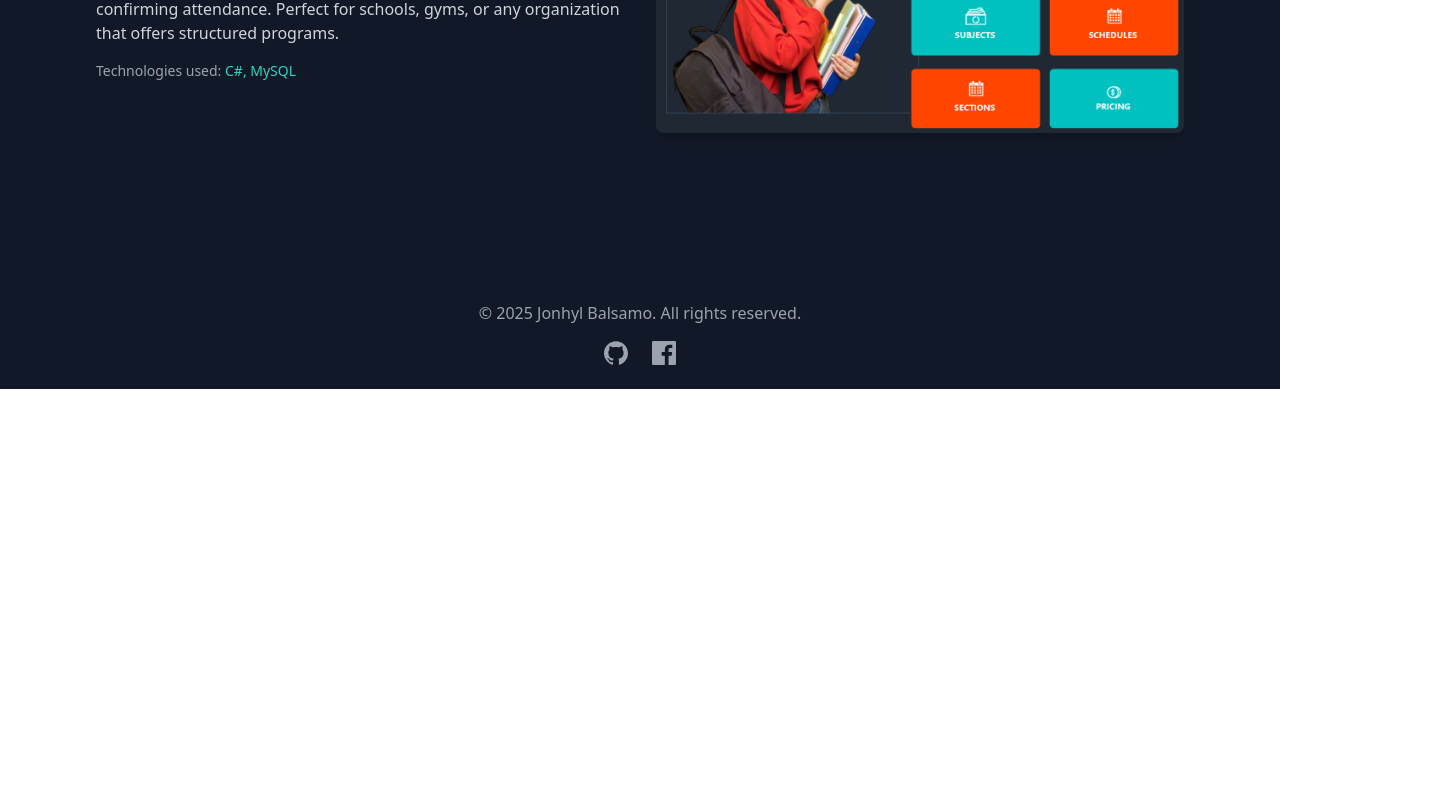
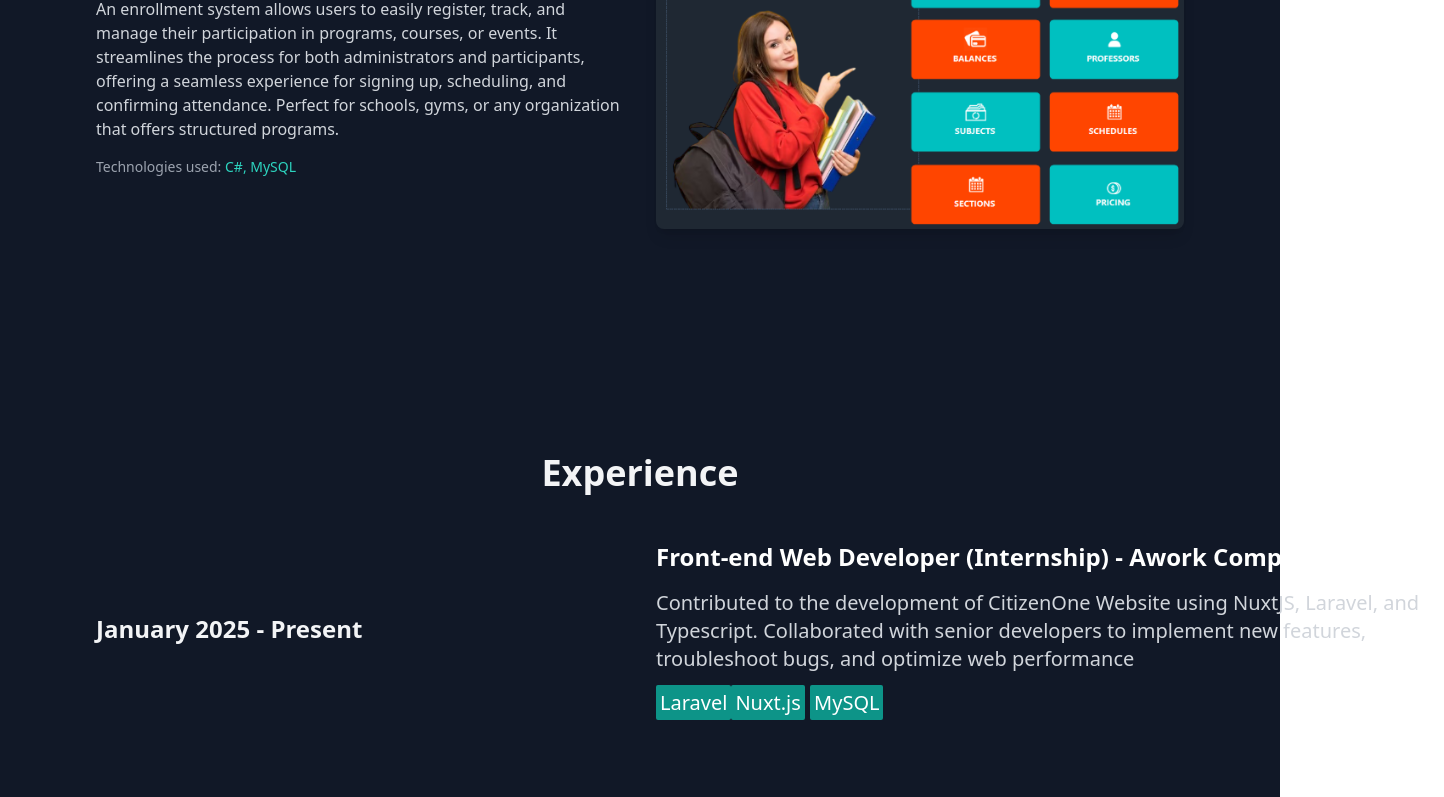
Before and after one commit to Bals04/portfolio, a Nuxt app: page / in a window 1280 px wide. Shown: the part 2000-2797 px from the top of the page, 1444 px wide, since content can reach past the window. Before the commit the page ends 2389 px from the top, so only its background shows below. Built offline with nearby package versions, Linux system fonts and the light colour scheme.

Commit message:
Added experiences

```diff
--- a/app/pages/index.vue
+++ b/app/pages/index.vue
@@ -9,7 +9,8 @@
             Hi, I'm <span class="text-gray-400">Jonhyl</span>
           </h1>
           <p class="text-lg md:text-xl text-gray-400 mb-10">
-            I specialize in building websites that are both aesthetically pleasing and functionally perfect. Elevate your business with a
+            I specialize in building websites that are both aesthetically pleasing and functionally perfect. Elevate
+            your business with a
             custom website let’s connect and discuss how we can make it happen.
           </p>
 
@@ -37,12 +38,13 @@
         <h2 class="text-4xl font-bold text-center text-gray-100 mb-12">Technologies</h2>
         <div class="grid grid-cols-2 md:grid-cols-4 gap-10">
           <div v-for="tech in techStack" :key="tech.name"
-            class="flex flex-col items-center space-y-4 transition-transform duration-300 ease-in-out hover:scale-110">
+            class="flex flex-col items-center space-y-4 transition-transform duration-300 ease-in-out hover:scale-110 bg-gray-800 p-6 rounded-lg shadow-lg hover:shadow-xl">
             <img :src="tech.logo" :alt="tech.name" class="w-16 h-16 object-contain" />
-            <p class="text-lg font-semibold">{{ tech.name }}</p>
+            <p class="text-lg font-semibold text-gray-100">{{ tech.name }}</p>
           </div>
         </div>
       </div>
+
     </section>
     <section class="py-20 bg-gray-900">
       <div class="max-w-6xl mx-auto px-8">
@@ -59,6 +61,29 @@
             <img :src="project.image" :alt="project.title" class="rounded-lg shadow-lg object-cover w-full h-full">
           </div>
         </div>
+      </div>
+    </section>
+    <section class="py-20 bg-gray-900">
+      <div class="max-w-6xl mx-auto px-8">
+        <h2 class="text-4xl font-bold text-center text-gray-100 mb-12">Experience</h2>
+        <div class="grid md:grid-cols-2 gap-8 mb-16 items-center">
+          <div>
+            <h3 class="text-2xl font-semibold text-gray-100 mb-4">January 2025 - Present</h3>
+          </div>
+          <div class="max-w-3xl mx-auto">
+            <p class="text-2xl font-bold text-white mb-4 whitespace-nowrap">Front-end Web Developer (Internship) - Awork
+              Company Denmark</p>
+            <p class="text-xl text-gray-300 mb-4">Contributed to the development of CitizenOne Website using NuxtJS,
+              Laravel, and Typescript. Collaborated with senior developers to implement new
+              features, troubleshoot bugs, and optimize web performance</p>
+            <p class="text-xl text-gray-300 mb-4"><span class="text-white bg-teal-600 p-1 rounded-sm">Laravel</span>
+              <span class="text-white bg-teal-600 p-1 rounded-sm">Nuxt.js</span> <span
+                class="text-white bg-teal-600 p-1 rounded-sm">MySQL</span></p>
+          </div>
+
+        </div>
+
+
       </div>
     </section>
 
```
